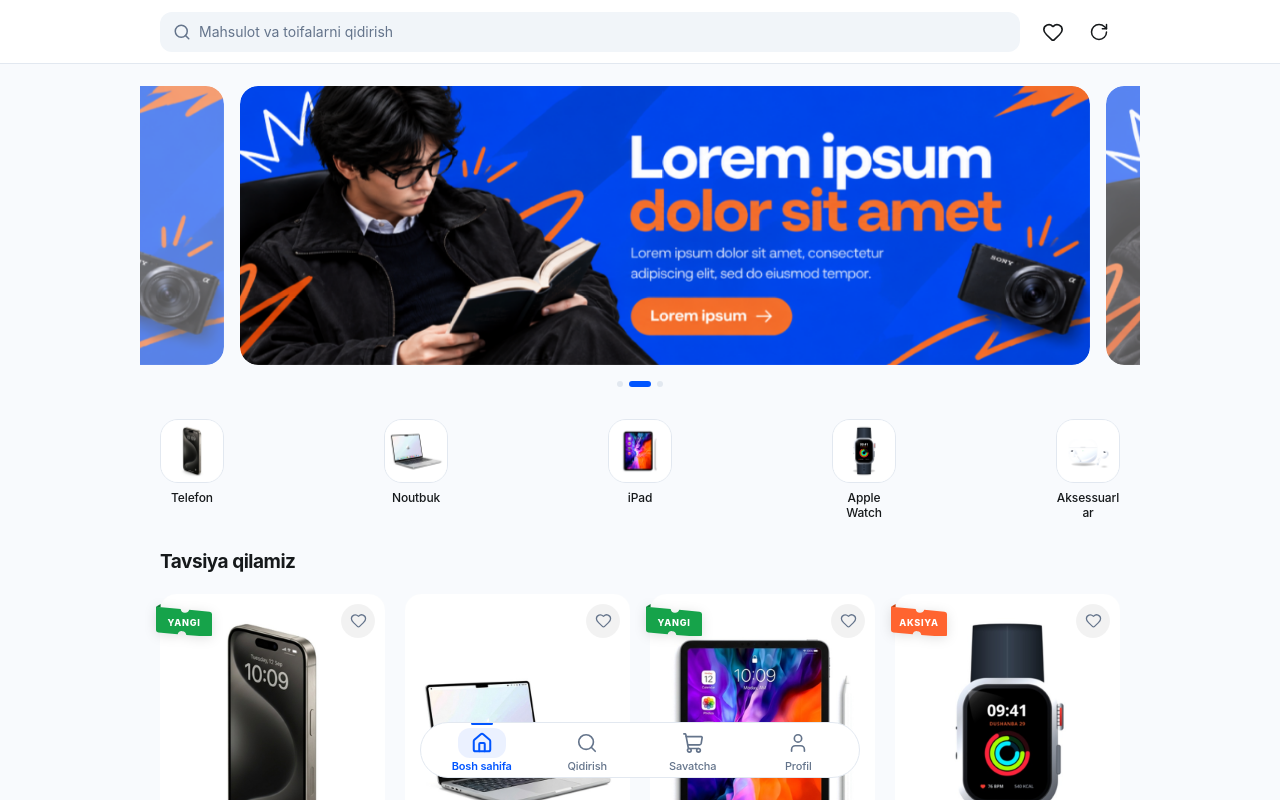
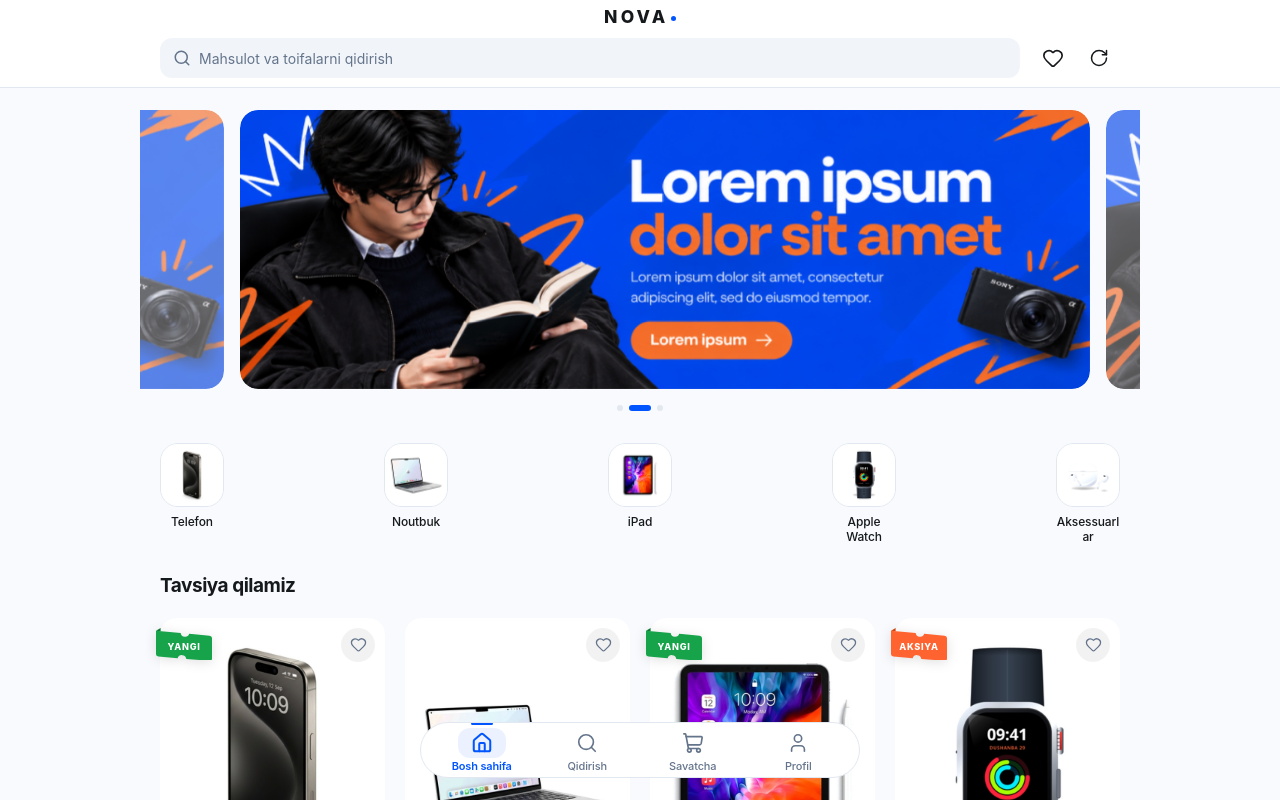
Before and after one commit to rakhimov-web/ecommerce, a React (Vite) app: page / in a window 1280 px wide. Shown: the top 800 px of the page. Built offline with nearby package versions, Linux system fonts and the light colour scheme; a web font is replaced by a local one.

Commit message:
feat(ui): add elegant top NOVA logo in header with safe-area spacing and increase bottom menu padding

```diff
--- a/src/components/header/Header.jsx
+++ b/src/components/header/Header.jsx
@@ -2,6 +2,7 @@
 import { Search, Heart, RotateCw, X } from "lucide-react";
 import NotificationBadge from "../common/NotificationBadge";
 import { useApp } from "../../context/useApp";
+import { BRAND_CONFIG } from "../../config/brand";
 import styles from "./header.module.css";
 
 const Header = ({
@@ -26,9 +27,31 @@
     }
   };
 
+  const handleLogoClick = () => {
+    if (typeof window !== "undefined") {
+      window.scrollTo({ top: 0, behavior: "smooth" });
+    }
+  };
+
   return (
     <header className={styles.header}>
       <div className={styles.container}>
+        {/* Yuqori brend logo qatori (Telegram Fullscreen da markazlashgan professional logo) */}
+        <div className={styles.topLogoRow}>
+          <div
+            className={styles.brandLogo}
+            onClick={handleLogoClick}
+            role="button"
+            tabIndex={0}
+            aria-label={`${BRAND_CONFIG.name} do'koni`}
+          >
+            <span className={styles.brandName}>{BRAND_CONFIG.name}</span>
+            <span className={styles.brandDot} />
+          </div>
+        </div>
+
+        {/* Qidiruv maydoni va harakatlar tugmalari qatori */}
+        <div className={styles.actionRow}>
           {/* Qidiruv maydoni (bosilganda to'g'ridan-to'g'ri SearchPage ga o'tadi) */}
           <div
             className={styles.searchBox}
@@ -90,6 +113,7 @@
           </button>
         </div>
       </div>
+    </div>
   </header>
   );
 };
--- a/src/components/header/header.module.css
+++ b/src/components/header/header.module.css
@@ -10,19 +10,81 @@
   border-bottom: 1px solid var(--border);
   margin: 0;
   padding: 0;
+  padding-top: env(safe-area-inset-top, 0px);
+  box-sizing: border-box;
   font-family: var(--font-primary);
 }
 
 .container {
   display: flex;
+  flex-direction: column;
+  justify-content: flex-end;
+  width: 100%;
+  max-width: 1000px;
+  margin: 0 auto;
+  padding: 0 2rem 0.8rem 2rem;
+  gap: 0.6rem;
+  height: 100%;
+  box-sizing: border-box;
+}
+
+/* Yuqori brend logo qatori (Telegram Fullscreen notch/status-bar ostida markazlashgan) */
+.topLogoRow {
+  display: flex;
+  align-items: center;
+  justify-content: center;
+  width: 100%;
+  height: 2.8rem;
+  position: relative;
+  flex-shrink: 0;
+}
+
+.brandLogo {
+  display: inline-flex;
+  align-items: center;
+  justify-content: center;
+  gap: 0.25rem;
+  cursor: pointer;
+  user-select: none;
+  -webkit-tap-highlight-color: transparent;
+  padding: 0.2rem 0.8rem;
+  border-radius: 999px;
+  transition: opacity 0.15s ease, transform 0.15s ease;
+}
+
+.brandLogo:active {
+  opacity: 0.72;
+  transform: scale(0.98);
+}
+
+.brandName {
+  font-family: var(--font-primary);
+  font-size: 1.75rem; /* 17.5px */
+  font-weight: 800;
+  letter-spacing: 0.18em;
+  text-transform: uppercase;
+  color: var(--black);
+  line-height: 1;
+}
+
+.brandDot {
+  display: inline-block;
+  width: 0.5rem;
+  height: 0.5rem;
+  border-radius: 50%;
+  background-color: var(--primary);
+  margin-top: 0.2rem;
+}
+
+/* Qidiruv va harakat tugmalari qatori */
+.actionRow {
+  display: flex;
   align-items: center;
   justify-content: space-between;
   width: 100%;
-  max-width: 1000px;
-  margin: 0 auto;
-  padding: 0 2rem;
   gap: 1.2rem;
-  height: 100%;
+  height: 4.2rem;
+  flex-shrink: 0;
 }
 
 /* Qidiruv maydoni (Native app uslubida tinch va toza, nozik kulrang fon) */
--- a/src/components/menu/menu.module.css
+++ b/src/components/menu/menu.module.css
@@ -20,7 +20,9 @@
   background-color: var(--white);
   border-top: 1px solid var(--border);
   height: var(--menu-height);
-  padding: 0 0 env(safe-area-inset-bottom, 0px);
+  padding-top: 0.5rem;
+  padding-bottom: var(--menu-bottom-padding);
+  box-sizing: border-box;
   border-radius: 0;
 }
 
@@ -36,7 +38,7 @@
   background: transparent;
   border: none;
   cursor: pointer;
-  padding: 0.35rem 0.2rem;
+  padding: 0.2rem 0.2rem;
   color: var(--gray);
   font-family: var(--font-primary);
   border-radius: 0;
@@ -58,10 +60,10 @@
 /* Scroll-proof gorizontal rels (Pill Track) */
 .pillTrack {
   position: absolute;
-  top: 0;
+  top: 0.5rem;
   left: 0;
   right: 0;
-  bottom: 0;
+  bottom: var(--menu-bottom-padding);
   pointer-events: none;
   z-index: 1;
   display: flex;
@@ -274,10 +276,13 @@
     background-color: var(--white);
     pointer-events: auto;
     overflow: hidden;
+    height: 5.6rem;
     padding: 0 0.8rem;
   }
 
   .pillTrack {
+    top: 0;
+    bottom: 0;
     left: 0.8rem;
     right: 0.8rem;
     width: calc(100% - 1.6rem);
--- a/src/config/brand.js
+++ b/src/config/brand.js
@@ -6,9 +6,9 @@
  */
 export const BRAND_CONFIG = {
   // Asosiy brend nomi (meta title va Telegram mini app-da ishlatiladi)
-  name: "STORE",
+  name: "NOVA",
   tagline: "E-Commerce",
-  shortTitle: "Store",
+  shortTitle: "Nova",
 
   // Do'kon tavsifi (SEO va Telegram Browser Gate uchun)
   description:
--- a/src/index.css
+++ b/src/index.css
@@ -120,15 +120,30 @@
   /* ========================================
      UNIFIED APP LAYOUT CONSTANTS (PIXEL MATCHED)
      ======================================== */
-  --header-height: 6.4rem; /* 64px desktop */
-  --menu-height: 5.6rem; /* 56px desktop va mobil */
+  --header-base-height: 8.8rem; /* 88px desktop: 32px logo + 44px search + gap */
+  --header-height: calc(var(--header-base-height) + env(safe-area-inset-top, 0px));
+  --search-header-base-height: 6.4rem; /* 64px desktop */
+  --search-header-height: calc(var(--search-header-base-height) + env(safe-area-inset-top, 0px));
+
+  --menu-base-height: 5.6rem; /* 56px desktop va mobil */
+  --menu-bottom-padding: max(1.2rem, env(safe-area-inset-bottom, 0px));
+  --menu-height: calc(var(--menu-base-height) + var(--menu-bottom-padding));
+
   --content-gap-top: 1.8rem; /* 18px desktop - Apple uslubida nafas oluvchi bo'shliq */
   --content-gap-bottom: 4.2rem; /* 42px desktop */
 }
 
 @media (max-width: 768px) {
   :root {
-    --header-height: 6rem; /* 60px mobil */
+    --header-base-height: 8.6rem; /* 86px mobil */
+    --header-height: calc(var(--header-base-height) + env(safe-area-inset-top, 0px));
+    --search-header-base-height: 6.0rem; /* 60px mobil */
+    --search-header-height: calc(var(--search-header-base-height) + env(safe-area-inset-top, 0px));
+
+    --menu-base-height: 5.4rem;
+    --menu-bottom-padding: max(1.4rem, env(safe-area-inset-bottom, 0px));
+    --menu-height: calc(var(--menu-base-height) + var(--menu-bottom-padding));
+
     --content-gap-top: 1.6rem; /* 16px mobil */
     --content-gap-bottom: 3.8rem; /* 38px mobil */
   }
@@ -136,8 +151,15 @@
 
 @media (max-width: 360px) {
   :root {
-    --header-height: 5.6rem; /* 56px kichik mobil */
-    --menu-height: 5.2rem; /* 52px kichik mobil */
+    --header-base-height: 8.0rem; /* 80px kichik mobil */
+    --header-height: calc(var(--header-base-height) + env(safe-area-inset-top, 0px));
+    --search-header-base-height: 5.6rem; /* 56px kichik mobil */
+    --search-header-height: calc(var(--search-header-base-height) + env(safe-area-inset-top, 0px));
+
+    --menu-base-height: 5.0rem; /* 50px kichik mobil */
+    --menu-bottom-padding: max(1.2rem, env(safe-area-inset-bottom, 0px));
+    --menu-height: calc(var(--menu-base-height) + var(--menu-bottom-padding));
+
     --content-gap-top: 1.4rem; /* 14px kichik mobil */
     --content-gap-bottom: 3.2rem; /* 32px kichik mobil */
   }
@@ -145,8 +167,15 @@
 
 @media (max-width: 340px) {
   :root {
-    --header-height: 5.4rem; /* 54px ultra-kichik mobil */
-    --menu-height: 5rem; /* 50px ultra-kichik mobil */
+    --header-base-height: 7.8rem; /* 78px ultra-kichik mobil */
+    --header-height: calc(var(--header-base-height) + env(safe-area-inset-top, 0px));
+    --search-header-base-height: 5.4rem;
+    --search-header-height: calc(var(--search-header-base-height) + env(safe-area-inset-top, 0px));
+
+    --menu-base-height: 4.8rem;
+    --menu-bottom-padding: max(1.0rem, env(safe-area-inset-bottom, 0px));
+    --menu-height: calc(var(--menu-base-height) + var(--menu-bottom-padding));
+
     --content-gap-top: 1.2rem; /* 12px ultra-kichik mobil */
     --content-gap-bottom: 2.8rem; /* 28px ultra-kichik mobil */
   }
--- a/src/pages/home/home.module.css
+++ b/src/pages/home/home.module.css
@@ -3,7 +3,7 @@
   min-height: 100vh;
   background-color: var(--background);
   padding-top: var(--header-height);
-  padding-bottom: calc(var(--menu-height) + env(safe-area-inset-bottom, 0px));
+  padding-bottom: calc(var(--menu-height) + 1.6rem);
   font-family: var(--font-primary);
   user-select: none;
   -webkit-user-select: none;
--- a/src/pages/search/searchPage.module.css
+++ b/src/pages/search/searchPage.module.css
@@ -2,8 +2,8 @@
   width: 100%;
   min-height: 100vh;
   background-color: var(--background);
-  padding-top: var(--header-height);
-  padding-bottom: calc(var(--menu-height) + env(safe-area-inset-bottom, 0px));
+  padding-top: var(--search-header-height);
+  padding-bottom: calc(var(--menu-height) + 1.6rem);
   font-family: var(--font-primary);
   user-select: none;
   -webkit-user-select: none;
@@ -19,12 +19,16 @@
   left: 0;
   right: 0;
   width: 100%;
-  height: var(--header-height);
+  height: var(--search-header-height);
+  padding-top: env(safe-area-inset-top, 0px);
+  box-sizing: border-box;
   z-index: 1000;
   background-color: var(--white);
   border-bottom: 1px solid var(--border);
   margin: 0;
-  padding: 0;
+  padding-left: 0;
+  padding-right: 0;
+  padding-bottom: 0;
 }
 
 .headerContent {
```
Lines whose indentation alone changed are shown as unchanged.
